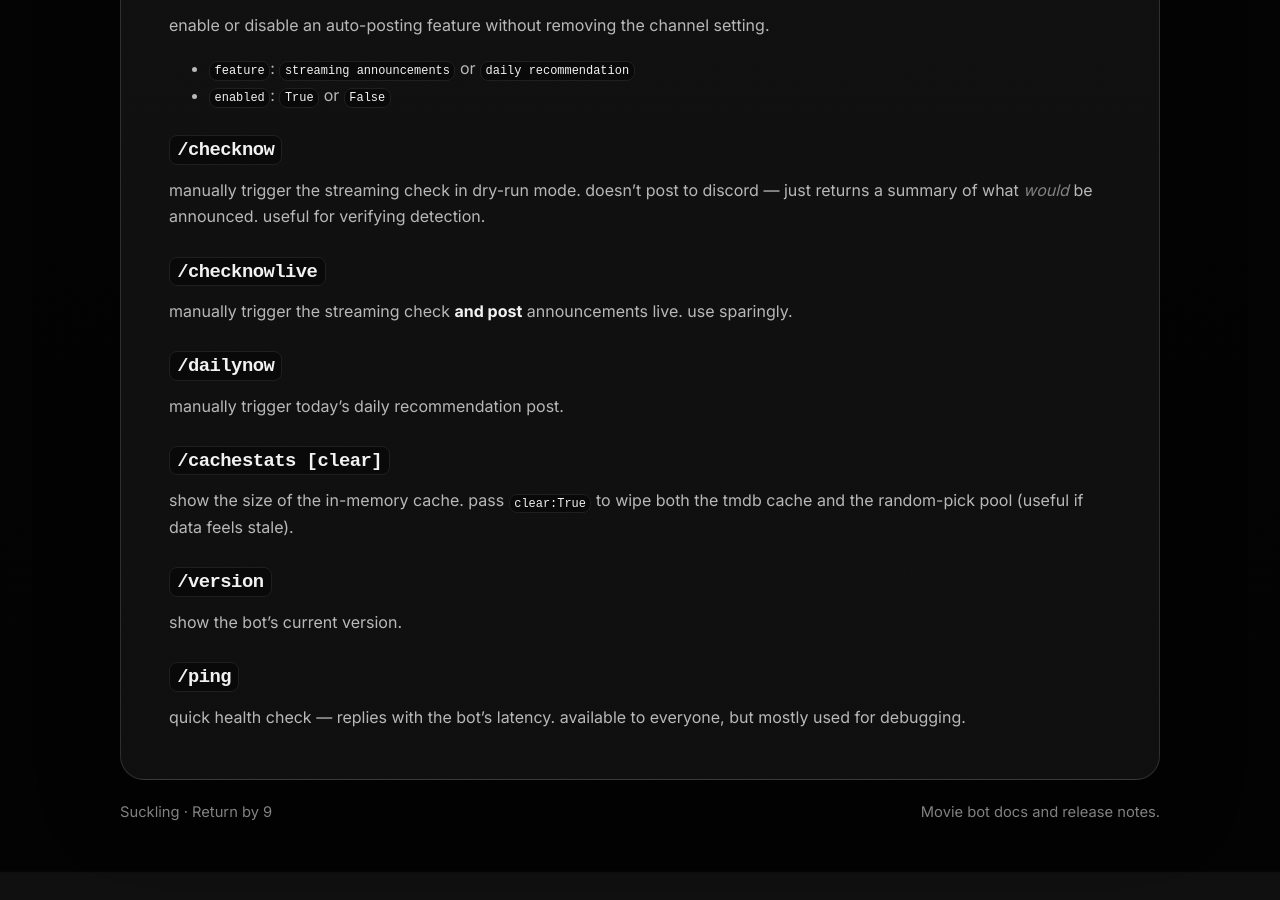
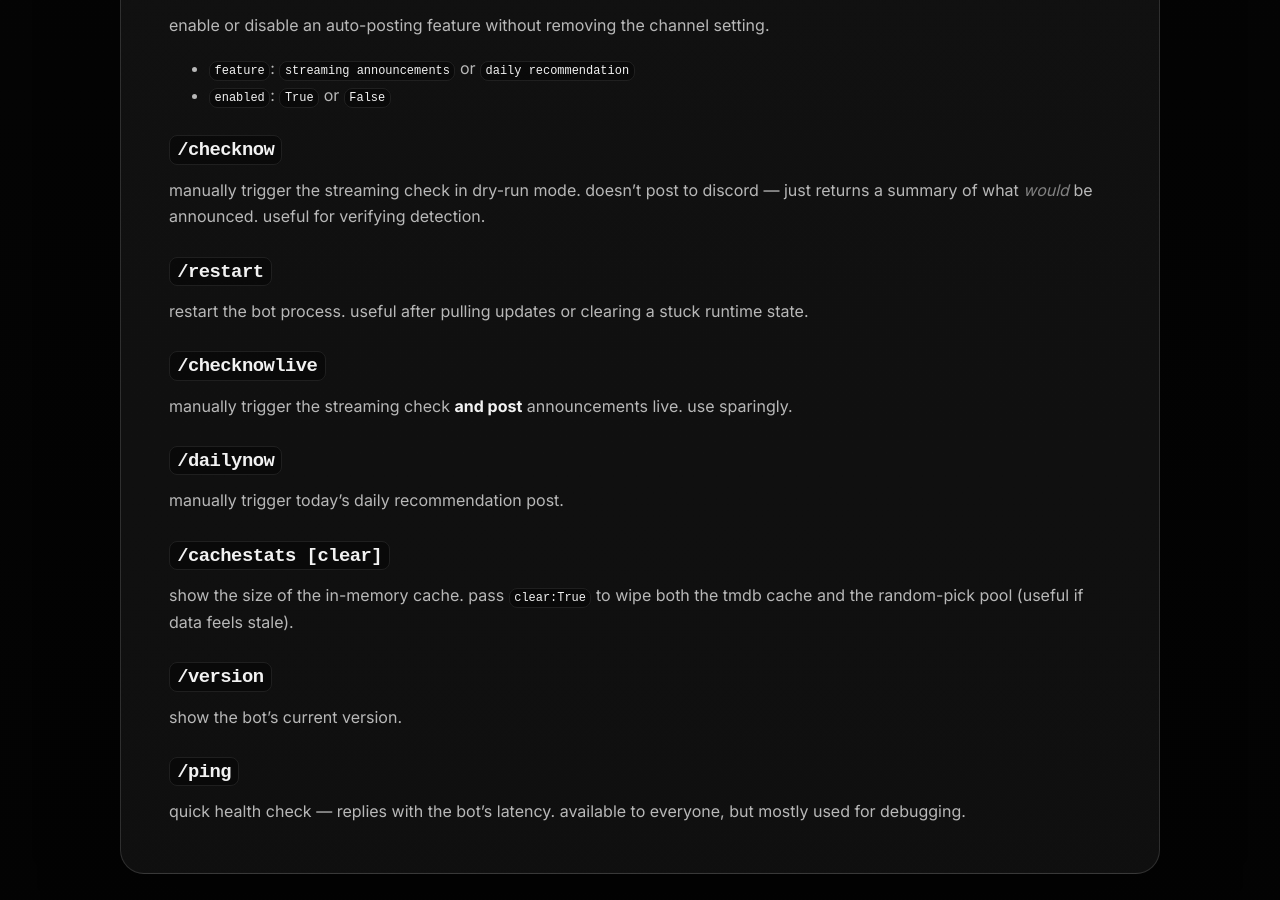
Before and after one commit to rupertosandez/sucklingsite, a Jekyll site: the page built from COMMANDS.md, in a window 1280 px wide and 900 px high, scrolled down 7499 px. Built offline with Jekyll 4.4.1, drawn with Linux system fonts in a browser that asks for light colours; before the commit the page ends 8371 px from its top, so only the background shows below that.

Commit message:
Add '/restart' command for bot process restart
Added '/restart' command to restart the bot process.

```diff
--- a/COMMANDS.md
+++ b/COMMANDS.md
@@ -265,6 +265,9 @@ enable or disable an auto-posting feature without removing the channel setting.
 ### `/checknow`
 manually trigger the streaming check in dry-run mode. doesn't post to discord — just returns a summary of what *would* be announced. useful for verifying detection.
 
+### `/restart`
+restart the bot process. useful after pulling updates or clearing a stuck runtime state.
+
 ### `/checknowlive`
 manually trigger the streaming check **and post** announcements live. use sparingly.
 
```
